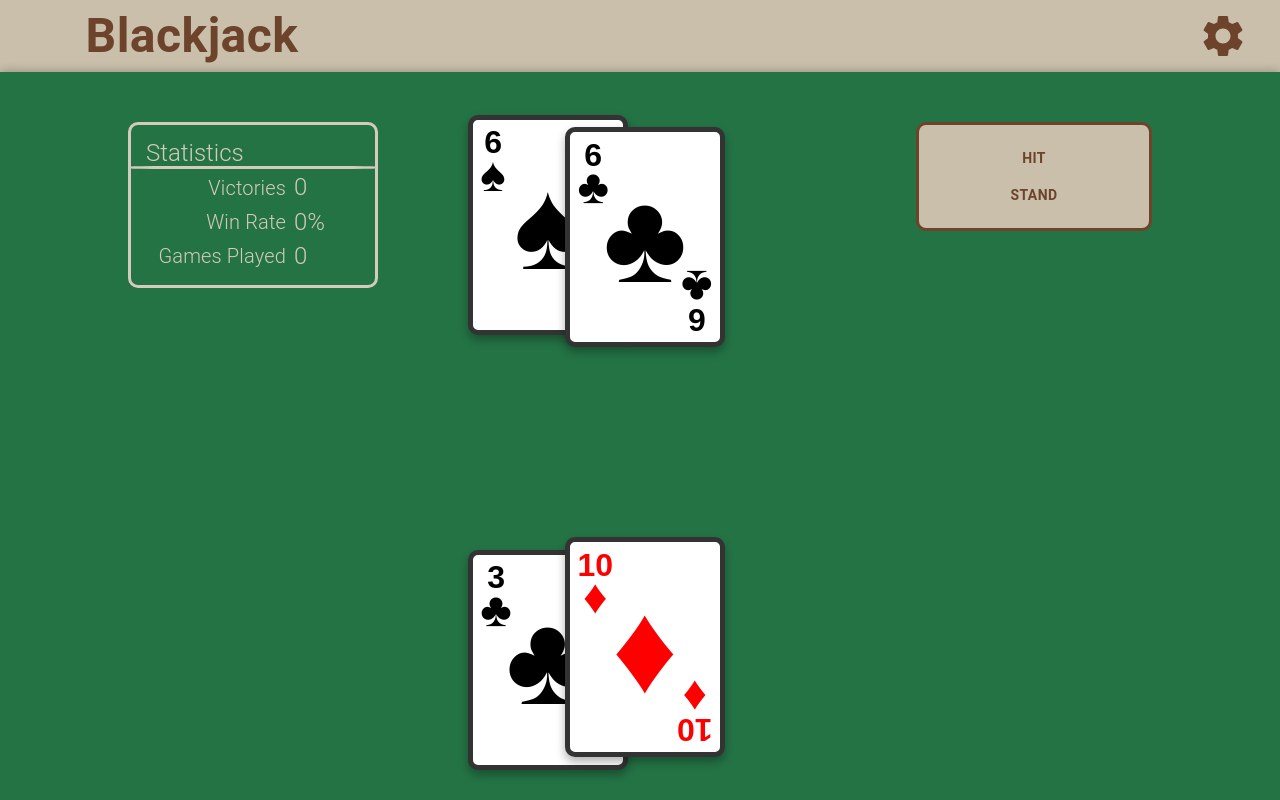
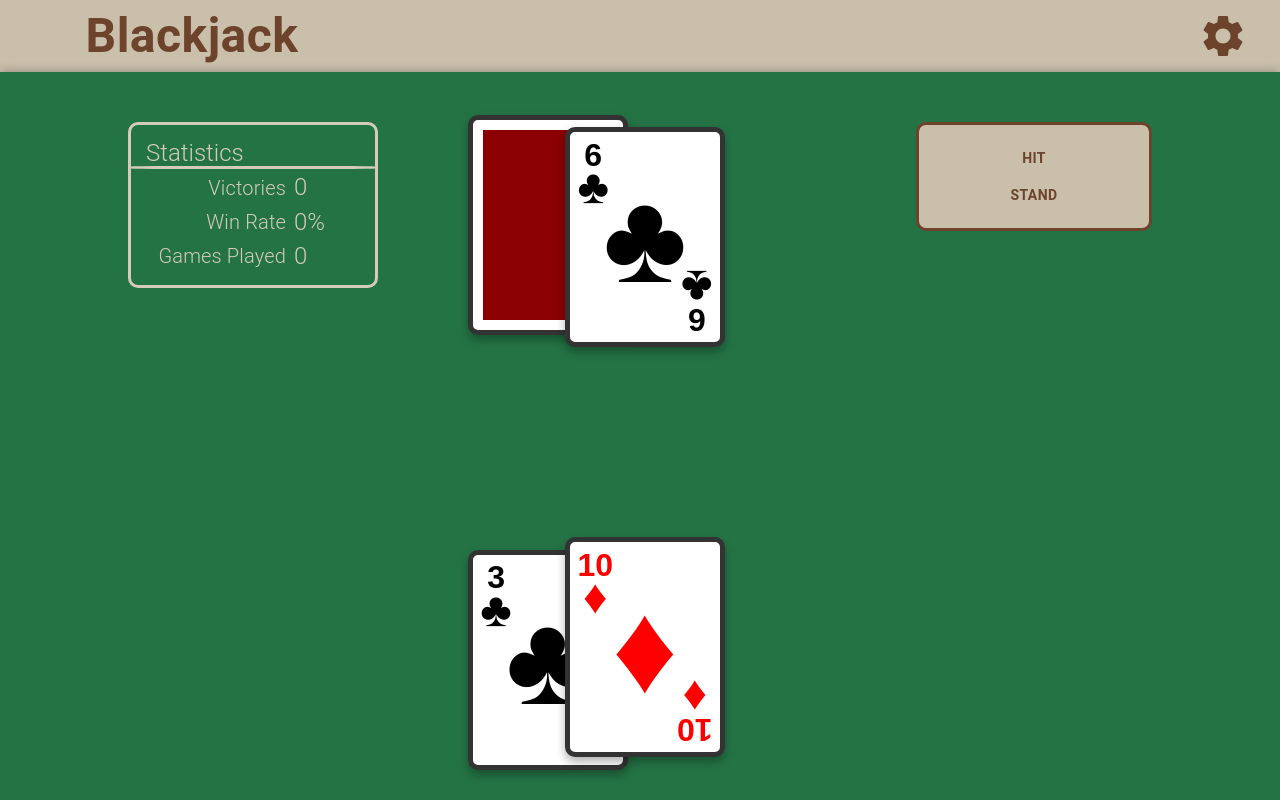
Before and after one commit to EthanNguyen-Tu/Blackjack, a React (Create React App) app: page / in a window 1280 px wide. Both pictures are taken after a click on the button "START". Shown: the top 800 px of the page. Built offline with nearby package versions, Linux system fonts and the light colour scheme.

Commit message:
feat(PlayingCard): Implemented hidden Dealer first card

```diff
--- a/src/shared/components/Blackjack/Blackjack.tsx
+++ b/src/shared/components/Blackjack/Blackjack.tsx
@@ -37,6 +37,12 @@ function Blackjack(props: BlackjackProps) {
 
     const [dealerCards, setDealerCards] = useState<string[]>([]);
     const [playerCards, setPlayerCards] = useState<string[]>([]);
+
+    const hiddenDealerCard = [
+        BlackjackState.START,
+        BlackjackState.PLAYER_TURN,
+        BlackjackState.PLAYER_HIT,
+    ].includes(gameState.current);
 
     const clearCards = () => {
         console.log("Clearing Cards");
@@ -154,6 +160,7 @@ function Blackjack(props: BlackjackProps) {
                 {dealerHand && (
                     <HandOfCardsDisplay
                         variant={HandOfCardsVariants.DEALER}
+                        flippedIndices={hiddenDealerCard ? [0] : []}
                         hand={dealerCards}
                     />
                 )}
--- a/src/shared/components/HandOfCards/HandOfCardsDisplay.tsx
+++ b/src/shared/components/HandOfCards/HandOfCardsDisplay.tsx
@@ -9,16 +9,18 @@ export enum HandOfCardsVariants {
 interface HandOfCardsProps {
     variant: HandOfCardsVariants;
     hand: Array<string>;
+    flippedIndices?: Array<number>;
 }
 
 function HandOfCardsDisplay(props: HandOfCardsProps) {
-    const { variant, hand } = props;
+    const { variant, hand, flippedIndices } = props;
     let cardCount = 0;
 
     if (variant === HandOfCardsVariants.PLAYER) {
         return hand.map((card, idx) => (
             <PlayingCard
                 card={card}
+                flipped={flippedIndices?.includes(idx)}
                 sx={{
                     zIndex: idx,
                     marginLeft: "-75px",
@@ -31,6 +33,7 @@ function HandOfCardsDisplay(props: HandOfCardsProps) {
         return hand.map((card, idx) => (
             <PlayingCard
                 card={card}
+                flipped={flippedIndices?.includes(idx)}
                 sx={{
                     zIndex: idx,
                     marginLeft: "-75px",
--- a/src/shared/components/PlayingCard/PlayingCard.css
+++ b/src/shared/components/PlayingCard/PlayingCard.css
@@ -9,6 +9,12 @@
     position: relative;
     font-family: "Arial", sans-serif;
     margin: 1%;
+}
+
+.playing-card-back {
+    width: 130px;
+    height: 190px;
+    background-color: darkred;
 }
 
 .playing-card-top {
--- a/src/shared/components/PlayingCard/PlayingCard.tsx
+++ b/src/shared/components/PlayingCard/PlayingCard.tsx
@@ -63,9 +63,25 @@ export const cards = [
     "2d",
 ];
 
-function PlayingCard({ card = "Ah", sx = {} }) {
+function PlayingCard({ card = "Ah", flipped = false, sx = {} }) {
     const cardValue = card.substring(0, card.length - 1);
     const cardStyle = styles[card[card.length - 1]];
+
+    if (flipped) {
+        return (
+            <div
+                className="playing-card"
+                style={{
+                    color: cardStyle.color,
+                    alignContent: "center",
+                    justifyItems: "center",
+                    ...sx,
+                }}
+            >
+                <div className="playing-card-back" />
+            </div>
+        );
+    }
 
     return (
         <div className="playing-card" style={{ color: cardStyle.color, ...sx }}>
```
Lines whose indentation alone changed are shown as unchanged.
